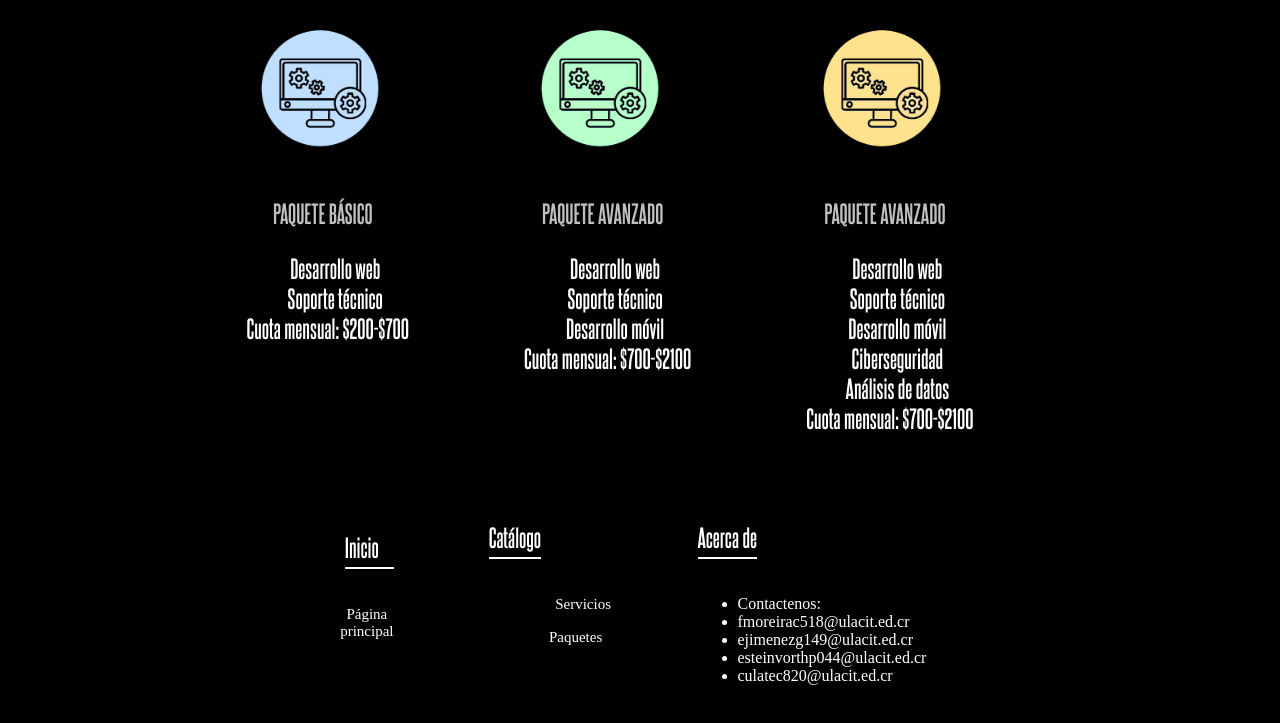
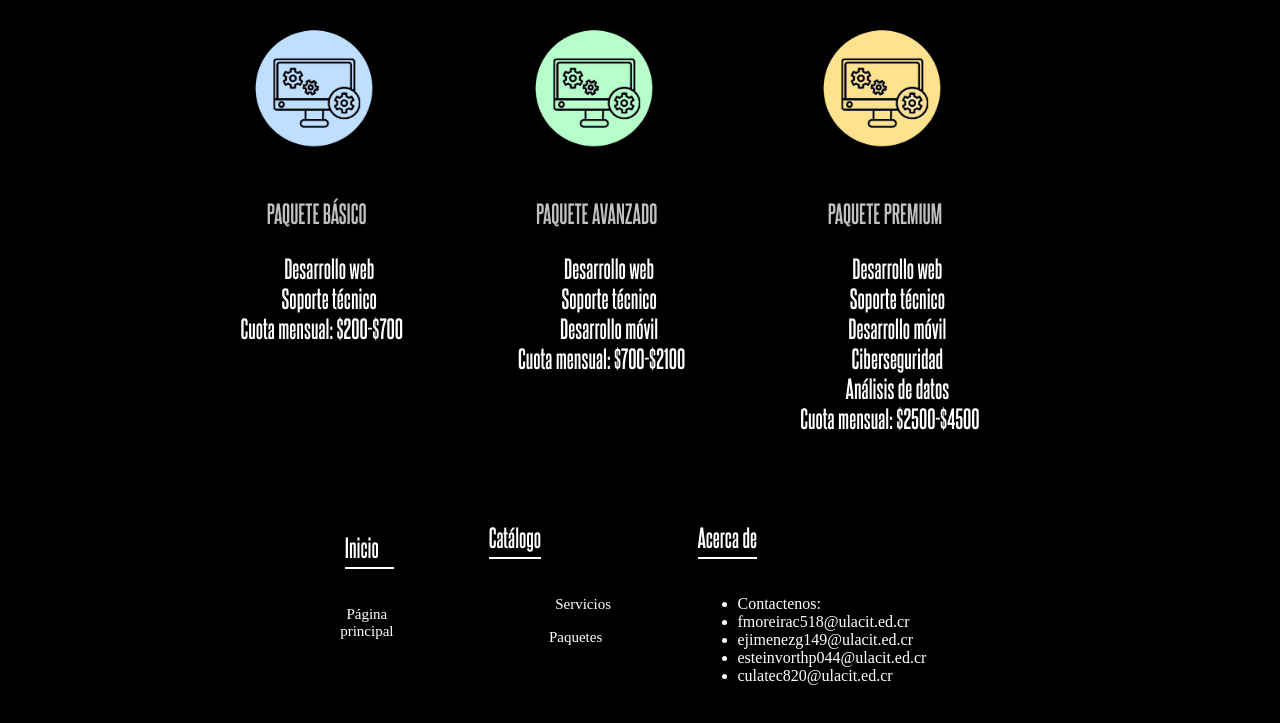
Before and after one commit to 00TechNetSolutions/00technetsolutions.github.io, a plain HTML site: page Paquetes.html in a window 1280 px wide. Shown: the part 161-884 px from the top of the page. Drawn offline with Linux system fonts and the light colour scheme; files whose address does not match are found by name.

Commit message:
Update Paquetes.html

```diff
--- a/Paquetes.html
+++ b/Paquetes.html
@@ -46,7 +46,7 @@
         </a>
         <a class="MENUA" href="#">
             <img style="border-radius: 20%;" src="Premium.png" alt="Aplicaciones móviles" title="Servicio de desarrollo de aplicaciones móviles" height="150" width="150">
-            <p>PAQUETE AVANZADO</p>
+            <p>PAQUETE PREMIUM</p>
             <ul>
                 <li style="list-style-type: none;">Desarrollo web</li>
                 <li style="list-style-type: none;">Soporte técnico</li>
@@ -54,7 +54,7 @@
                 <li style="list-style-type: none;">Ciberseguridad</li>
                 <li style="list-style-type: none;">Análisis de datos</li>
 
-                <li style="list-style-type: none;">Cuota mensual: $700-$2100</li>
+                <li style="list-style-type: none;">Cuota mensual: $2500-$4500</li>
 
             </ul>
         </a>
```
